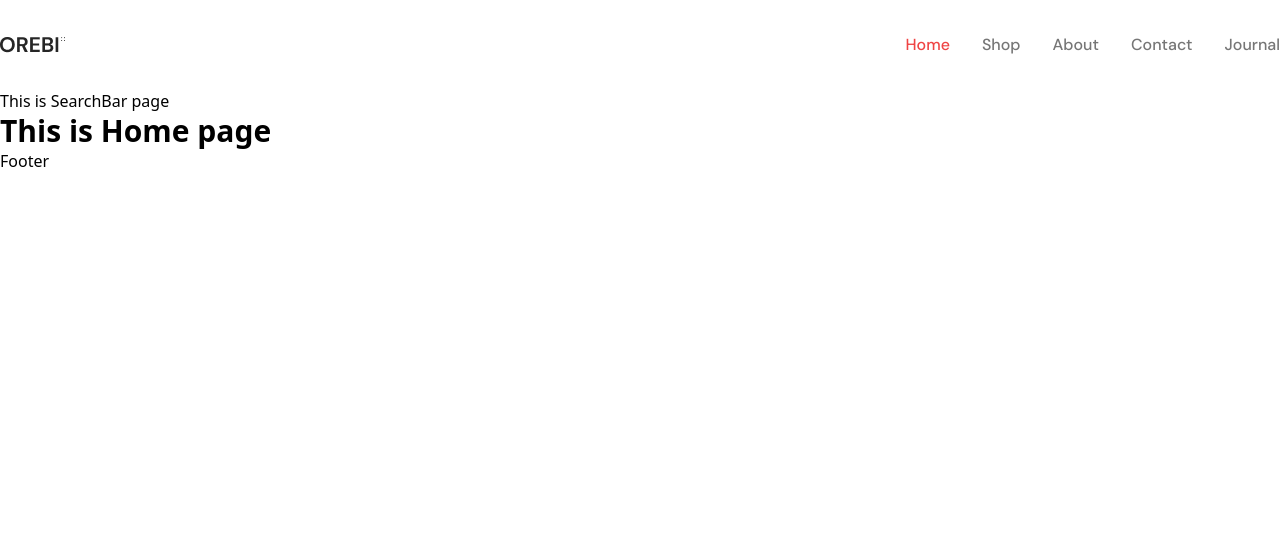
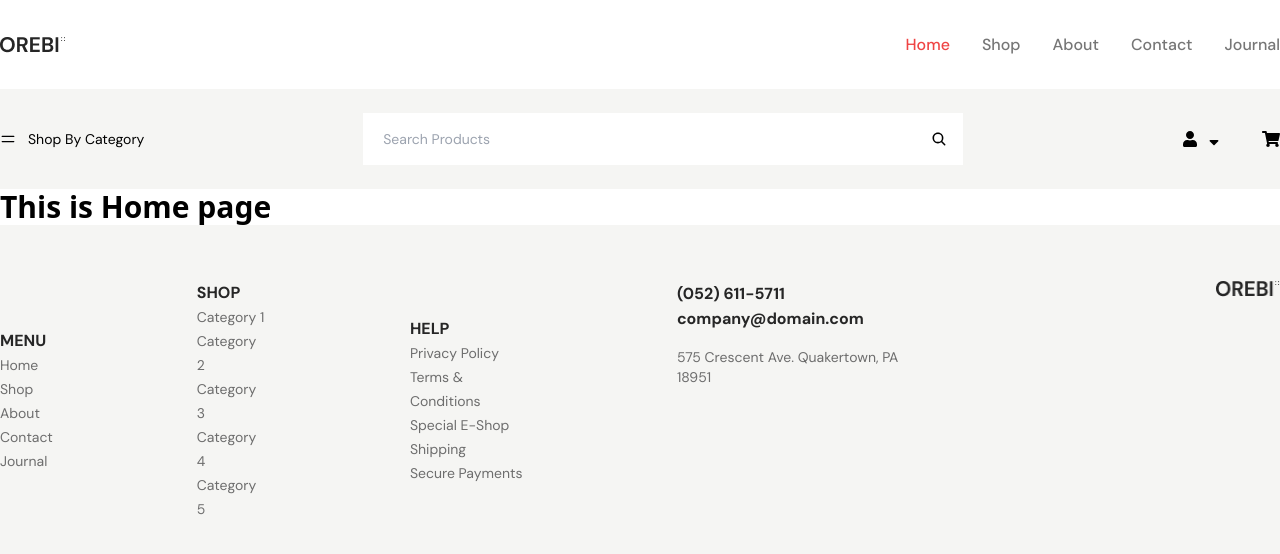
Before and after one commit to mamunurroshid90/oribi-E-commerce, a React (Vite) app: page / in a window 1280 px wide. Shown: the top 554 px of the page. Built offline with nearby package versions, Linux system fonts and the light colour scheme.

Commit message:
added cart js

```diff
--- a/src/components/footer/Footer.jsx
+++ b/src/components/footer/Footer.jsx
@@ -1,7 +1,132 @@
 import React from "react";
+import { Link } from "react-router-dom";
+import Image from "../utilities/Image";
+import FooterLogo from "../../assets/images/logo.png";
 
 const Footer = () => {
-  return <div>Footer</div>;
+  let menuArr = [
+    {
+      text: "home",
+    },
+    {
+      text: "shop",
+    },
+    {
+      text: "about",
+    },
+    {
+      text: "contact",
+    },
+    {
+      text: "journal",
+    },
+  ];
+  let shopArr = [
+    {
+      text: "category 1",
+    },
+    {
+      text: "category 2",
+    },
+    {
+      text: "category 3",
+    },
+    {
+      text: "category 4",
+    },
+    {
+      text: "category 5",
+    },
+  ];
+  let helpArr = [
+    {
+      text: "Privacy Policy",
+    },
+    {
+      text: "Terms & Conditions",
+    },
+    {
+      text: "Special E-shop",
+    },
+    {
+      text: "Shipping",
+    },
+    {
+      text: "Secure Payments",
+    },
+  ];
+  return (
+    <>
+      <div className="bg-[#F5F5F3] py-14">
+        <div className="max-w-container mx-auto flex  gap-x-36">
+          <div className="flex items-center gap-x-36">
+            <div>
+              <h5 className="text-[#262626] font-bold text-base font-dm uppercase">
+                menu
+              </h5>
+              <ul>
+                {menuArr.map((item, index) => (
+                  <li
+                    key={index}
+                    className="text-[#6D6D6D] font-dm text-sm capitalize font-normal leading-6"
+                  >
+                    <Link to="/">{item.text}</Link>
+                  </li>
+                ))}
+              </ul>
+            </div>
+            <div>
+              <h5 className="text-[#262626] font-bold text-base font-dm uppercase">
+                shop
+              </h5>
+              <ul>
+                {shopArr.map((item, index) => (
+                  <li
+                    key={index}
+                    className="text-[#6D6D6D] font-dm text-sm capitalize font-normal leading-6"
+                  >
+                    <Link to="/">{item.text}</Link>
+                  </li>
+                ))}
+              </ul>
+            </div>
+            <div>
+              <h5 className="text-[#262626] font-bold text-base font-dm uppercase">
+                Help
+              </h5>
+              <ul>
+                {helpArr.map((item, index) => (
+                  <li
+                    key={index}
+                    className="text-[#6D6D6D] font-dm text-sm capitalize font-normal leading-6"
+                  >
+                    <Link to="/">{item.text}</Link>
+                  </li>
+                ))}
+              </ul>
+            </div>
+          </div>
+          <div className="flex gap-x-[286px]">
+            <div>
+              <address className="not-italic">
+                <span className="font-dm text-[#262626] font-bold font-base leading-6">
+                  (052) 611-5711 <br /> company@domain.com
+                </span>
+                <span className="text-[#6D6D6D] text-sm font-normal font-dm block pt-4">
+                  575 Crescent Ave. Quakertown, PA 18951
+                </span>
+              </address>
+            </div>
+            <div>
+              <Link>
+                <Image source={FooterLogo} alt={"footer log"} />
+              </Link>
+            </div>
+          </div>
+        </div>
+      </div>
+    </>
+  );
 };
 
 export default Footer;
--- a/src/components/header/Header.jsx
+++ b/src/components/header/Header.jsx
@@ -6,7 +6,7 @@ const Header = () => {
   return (
     <>
       <div>
-        <Navbar></Navbar>
+        <Navbar />
         <SearchBar />
       </div>
     </>
--- a/src/components/searchBar/SearchBar.jsx
+++ b/src/components/searchBar/SearchBar.jsx
@@ -1,7 +1,63 @@
-import React from "react";
+import React, { useEffect, useRef, useState } from "react";
+import { HiMiniBars2 } from "react-icons/hi2";
+import { IoSearch } from "react-icons/io5";
+import { FaUser } from "react-icons/fa";
+import { FaSortDown } from "react-icons/fa";
+import { FaShoppingCart } from "react-icons/fa";
+import Cart from "../utilities/Cart";
 
 const SearchBar = () => {
-  return <div className="max-w-container mx-auto">This is SearchBar page</div>;
+  let [showCart, setShowCart] = useState(false);
+  let cartref = useRef();
+
+  useEffect(() => {
+    document.body.addEventListener("click", (e) => {
+      if (cartref.current.contains(e.target)) {
+        setShowCart(true);
+      } else {
+        setShowCart(false);
+      }
+      // console.log(cartref.current.contains(e.target));
+    });
+  }, []);
+
+  return (
+    <>
+      <div className="bg-[#F5F5F3] py-6">
+        <div className="max-w-container mx-auto flex justify-between items-center">
+          <div className="flex items-center gap-x-3 cursor-pointer">
+            <HiMiniBars2 />
+            <span className="text-[14px] capitalize font-normal font-dm">
+              Shop by Category
+            </span>
+          </div>
+          <div className="w-[600px] relative cursor-pointer">
+            <search>
+              <input
+                type="text"
+                placeholder="Search Products"
+                className="w-full py-4 pl-5 pr-10 font-dm text-sm font-normal"
+              />
+            </search>
+            <IoSearch className="absolute top-[50%] translate-y-[-50%] right-4 " />
+          </div>
+          <div className="flex justify-end gap-x-10 items-center">
+            <div className="flex items-center gap-2 cursor-pointer">
+              <FaUser />
+              <FaSortDown />
+            </div>
+            <div ref={cartref} className="cursor-pointer relative">
+              <FaShoppingCart
+                onClick={() => setShowCart(!showCart)}
+                className="text-lg"
+              />
+              {showCart && <Cart />}
+            </div>
+          </div>
+        </div>
+      </div>
+    </>
+  );
 };
 
 export default SearchBar;
--- /dev/null
+++ b/src/components/utilities/Cart.jsx
@@ -0,0 +1,66 @@
+import React from "react";
+import { RxCross2 } from "react-icons/rx";
+
+const Cart = () => {
+  return (
+    <>
+      <div className="w-[360px] border-[#dedcdc] border-[1px] absolute right-0 mt-3">
+        <div className="flex flex-col gap-y-4 p-5">
+          <div className="bg-[#F5F5F3] flex gap-5 items-center">
+            <div className="bg-[#D8D8D8] w-20 h-20"></div>
+            <div className="flex justify-between w-[220px] items-center">
+              <div className="flex flex-col gap-y-3">
+                <h4 className="text-[#262626] font-dm text-sm font-bold">
+                  Black Smart Watch
+                </h4>
+                <h5 className="text-[#262626] font-dm text-sm font-bold">
+                  $44.00
+                </h5>
+              </div>
+              <div>
+                <RxCross2 />
+              </div>
+            </div>
+          </div>
+          <div className="bg-[#F5F5F3] flex gap-5 items-center">
+            <div className="bg-[#D8D8D8] w-20 h-20"></div>
+            <div className="flex justify-between w-[220px] items-center">
+              <div className="flex flex-col gap-y-3">
+                <h4 className="text-[#262626] font-dm text-sm font-bold">
+                  Black Smart Watch
+                </h4>
+                <h5 className="text-[#262626] font-dm text-sm font-bold">
+                  $44.00
+                </h5>
+              </div>
+              <div>
+                <RxCross2 />
+              </div>
+            </div>
+          </div>
+        </div>
+        <div className="px-5 pb-5 pt-[14px] bg-white">
+          <h2 className="font-dm font-normal text-base text-[#767676] leading-6 pb-3">
+            Subtotal: <span className="text-[#262626] font-bold">$44.00</span>
+          </h2>
+          <div className="flex justify-between">
+            <a
+              className="py-4 px-10 border border-[#2B2B2B] inline-block mt-3 font-dm text-[#262626] text-sm font-bold hover:bg-[#262626] hover:text-white transition-all duration-300"
+              href="#"
+            >
+              View Cart
+            </a>
+            <a
+              className="py-4 px-10 border border-[#2B2B2B] inline-block mt-3 font-dm text-[#262626] text-sm font-bold hover:bg-[#262626] hover:text-white transition-all duration-300"
+              href="#"
+            >
+              Checkout
+            </a>
+          </div>
+        </div>
+      </div>
+    </>
+  );
+};
+
+export default Cart;
```
